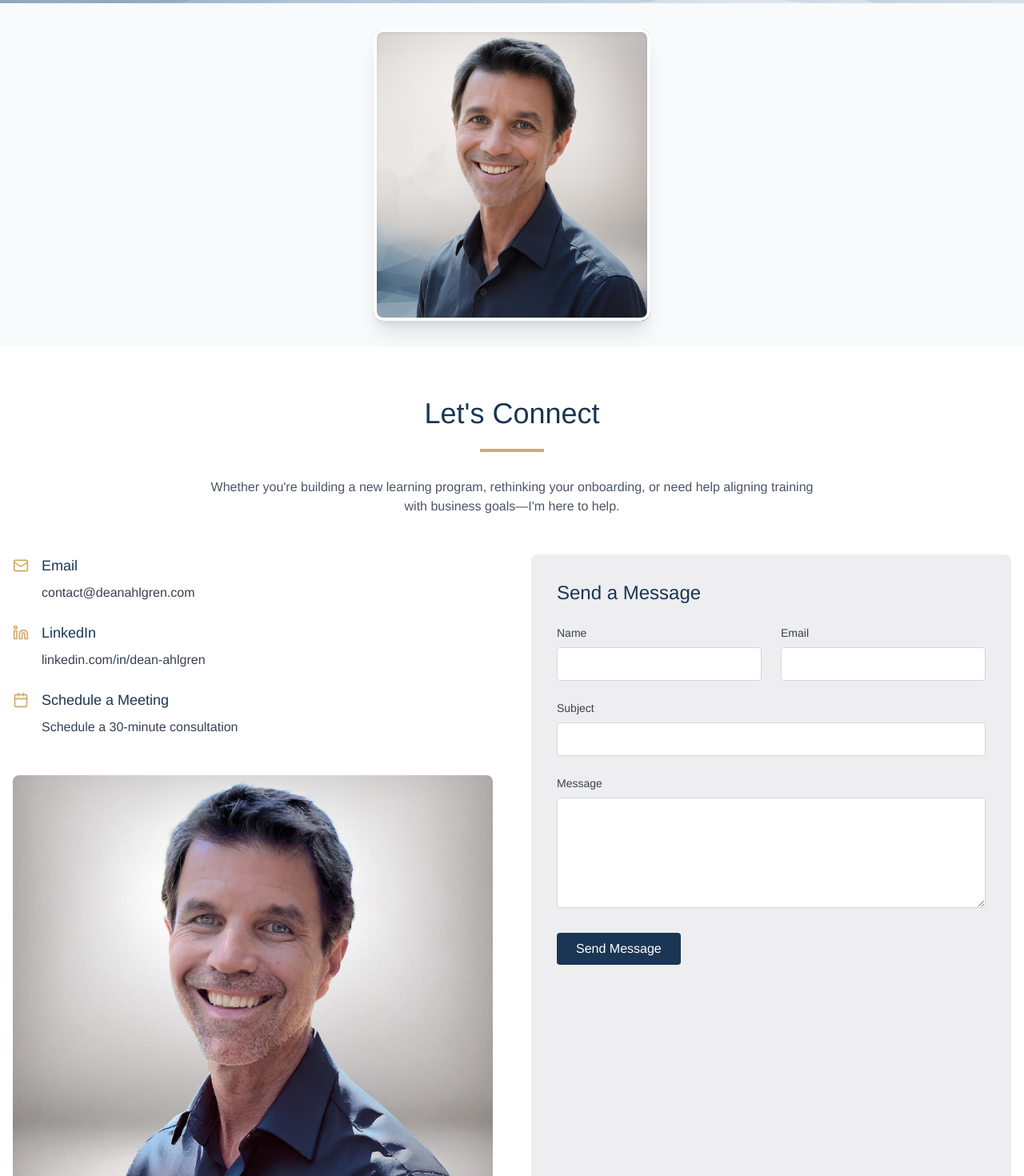
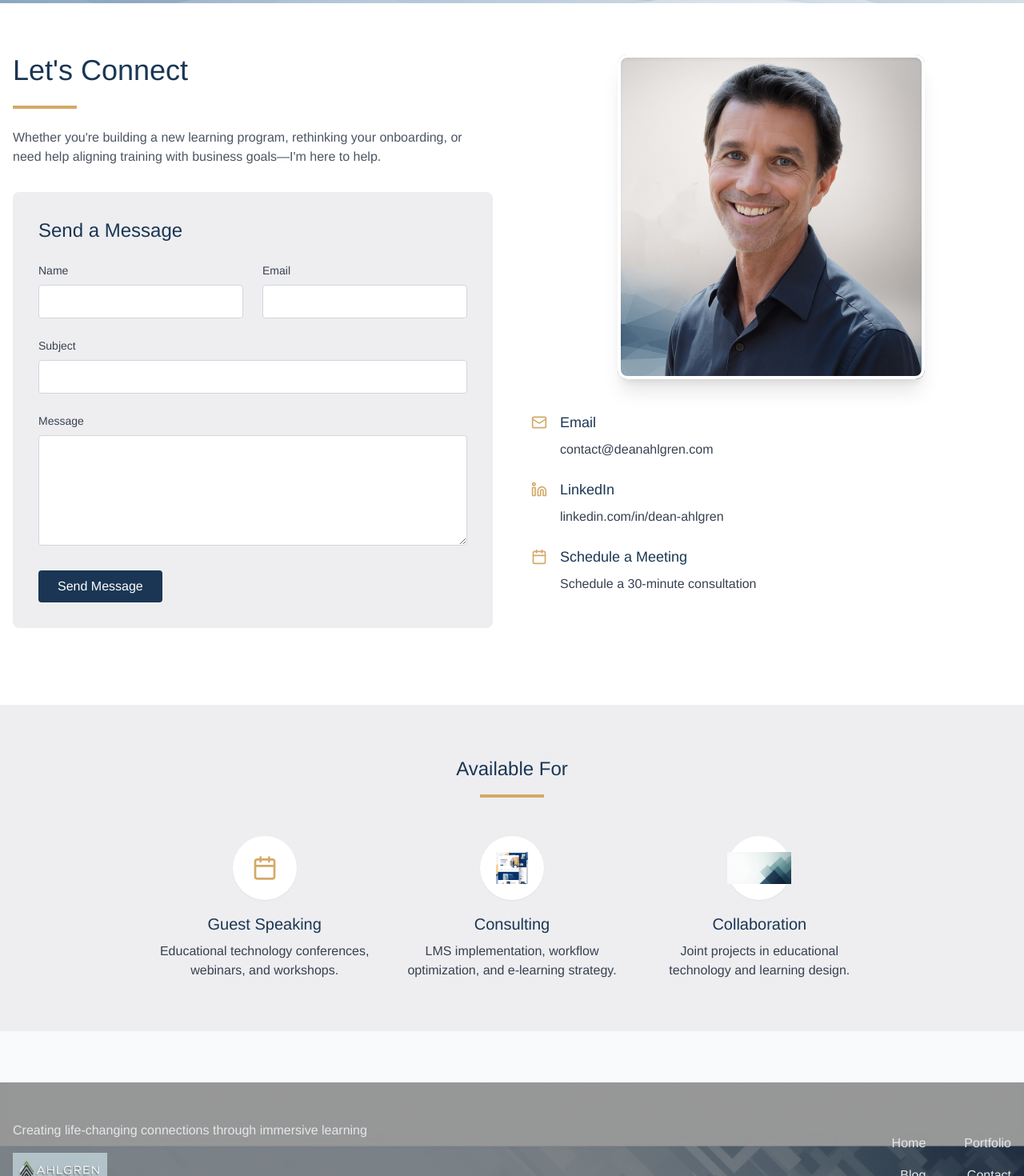
Before and after one commit to AlohaDean/learning-luminary-portfolio, a React (Vite) app: page /contact in a window 1280 px wide. Shown: the part 320-1790 px from the top of the page at 80% size. Built offline with nearby package versions, Linux system fonts and the light colour scheme.

Commit message:
Refactor: Update contact page layout
Restructure the contact page to a two-column layout, moving the contact message to the top left and removing the bottom headshot.

```diff
--- a/src/pages/ContactPage.tsx
+++ b/src/pages/ContactPage.tsx
@@ -1,3 +1,4 @@
+
 import { useState } from 'react';
 import Navbar from '../components/Navbar';
 import Footer from '../components/Footer';
@@ -64,86 +65,19 @@ const ContactPage = () => {
           </div>
         </section>
 
-        <div className="flex flex-1 max-w-sm mx-auto my-8">
-          <div className="relative w-[90%] mx-auto">
-            <div className="absolute inset-0 bg-white shadow-xl rounded-xl"></div>
-            <div className="relative overflow-hidden rounded-xl">
-              <img
-                src="/lovable-uploads/47f3f70d-6171-4d8c-98c6-737cee3097a0.png"
-                alt="Dean Ahlgren"
-                className="w-full h-auto"
-              />
-              <div className="absolute inset-0 shadow-inner pointer-events-none border-4 border-white rounded-xl"></div>
-            </div>
-          </div>
-        </div>
-
         <section className="py-16 bg-white">
           <div className="container mx-auto px-4">
-            <div className="max-w-3xl mx-auto text-center mb-12">
+            <div className="grid grid-cols-1 lg:grid-cols-2 gap-12">
+              {/* Left Column - Message and Form */}
+              <div>
+                <div className="mb-8">
                   <h2 className="section-title">Let's Connect</h2>
-              <div className="w-20 h-1 bg-nordic-gold mx-auto mt-4 mb-8"></div>
-              <p className="text-gray-600">
+                  <div className="w-20 h-1 bg-nordic-gold mt-4 mb-6"></div>
+                  <p className="text-gray-600 mb-8">
                     Whether you're building a new learning program, rethinking your onboarding, or need help aligning training with business goals—I'm here to help.
                   </p>
-            </div>
 
-            <div className="grid grid-cols-1 lg:grid-cols-2 gap-12">
-              <div>
-                <div className="mb-12">
-                  <div className="space-y-6">
-                    <div className="flex items-start">
-                      <Mail className="text-nordic-gold mt-1 mr-4 flex-shrink-0" size={20} />
-                      <div>
-                        <h3 className="text-lg font-medium text-nordic-blue mb-2">Email</h3>
-                        <a
-                          href="mailto:contact@deanahlgren.com"
-                          className="text-gray-700 hover:text-nordic-blue transition-colors"
-                        >
-                          contact@deanahlgren.com
-                        </a>
-                      </div>
-                    </div>
-
-                    <div className="flex items-start">
-                      <Linkedin className="text-nordic-gold mt-1 mr-4 flex-shrink-0" size={20} />
-                      <div>
-                        <h3 className="text-lg font-medium text-nordic-blue mb-2">LinkedIn</h3>
-                        <a
-                          href="https://linkedin.com"
-                          target="_blank"
-                          rel="noopener noreferrer"
-                          className="text-gray-700 hover:text-nordic-blue transition-colors"
-                        >
-                          linkedin.com/in/dean-ahlgren
-                        </a>
-                      </div>
-                    </div>
-
-                    <div className="flex items-start">
-                      <Calendar className="text-nordic-gold mt-1 mr-4 flex-shrink-0" size={20} />
-                      <div>
-                        <h3 className="text-lg font-medium text-nordic-blue mb-2">Schedule a Meeting</h3>
-                        <a
-                          href="#"
-                          className="text-gray-700 hover:text-nordic-blue transition-colors"
-                        >
-                          Schedule a 30-minute consultation
-                        </a>
-                      </div>
-                    </div>
-                  </div>
-                </div>
-
-                <div className="rounded-lg overflow-hidden">
-                  <img
-                    src="/lovable-uploads/ba83da5e-c919-4514-af6f-53211d710a79.png"
-                    alt="Dean Ahlgren"
-                    className="w-full h-auto"
-                  />
-                </div>
-              </div>
-
+                  {/* Contact Form */}
                   <div className="bg-nordic-offWhite p-8 rounded-lg">
                     <h2 className="text-2xl font-light text-nordic-blue mb-6">Send a Message</h2>
                     <form onSubmit={handleSubmit}>
@@ -221,6 +155,70 @@ const ContactPage = () => {
                   </div>
                 </div>
               </div>
+
+              {/* Right Column - Image and Contact Info */}
+              <div>
+                {/* Profile image at the top */}
+                <div className="relative w-full md:max-w-sm mx-auto mb-10">
+                  <div className="absolute inset-0 bg-white shadow-xl rounded-xl"></div>
+                  <div className="relative overflow-hidden rounded-xl">
+                    <img
+                      src="/lovable-uploads/47f3f70d-6171-4d8c-98c6-737cee3097a0.png"
+                      alt="Dean Ahlgren"
+                      className="w-full h-auto"
+                    />
+                    <div className="absolute inset-0 shadow-inner pointer-events-none border-4 border-white rounded-xl"></div>
+                  </div>
+                </div>
+
+                {/* Contact information */}
+                <div className="mb-12">
+                  <div className="space-y-6">
+                    <div className="flex items-start">
+                      <Mail className="text-nordic-gold mt-1 mr-4 flex-shrink-0" size={20} />
+                      <div>
+                        <h3 className="text-lg font-medium text-nordic-blue mb-2">Email</h3>
+                        <a
+                          href="mailto:contact@deanahlgren.com"
+                          className="text-gray-700 hover:text-nordic-blue transition-colors"
+                        >
+                          contact@deanahlgren.com
+                        </a>
+                      </div>
+                    </div>
+
+                    <div className="flex items-start">
+                      <Linkedin className="text-nordic-gold mt-1 mr-4 flex-shrink-0" size={20} />
+                      <div>
+                        <h3 className="text-lg font-medium text-nordic-blue mb-2">LinkedIn</h3>
+                        <a
+                          href="https://linkedin.com"
+                          target="_blank"
+                          rel="noopener noreferrer"
+                          className="text-gray-700 hover:text-nordic-blue transition-colors"
+                        >
+                          linkedin.com/in/dean-ahlgren
+                        </a>
+                      </div>
+                    </div>
+
+                    <div className="flex items-start">
+                      <Calendar className="text-nordic-gold mt-1 mr-4 flex-shrink-0" size={20} />
+                      <div>
+                        <h3 className="text-lg font-medium text-nordic-blue mb-2">Schedule a Meeting</h3>
+                        <a
+                          href="#"
+                          className="text-gray-700 hover:text-nordic-blue transition-colors"
+                        >
+                          Schedule a 30-minute consultation
+                        </a>
+                      </div>
+                    </div>
+                  </div>
+                </div>
+              </div>
+            </div>
+          </div>
         </section>
 
         <section className="py-16 bg-nordic-offWhite">
```
Lines whose indentation alone changed are shown as unchanged.
